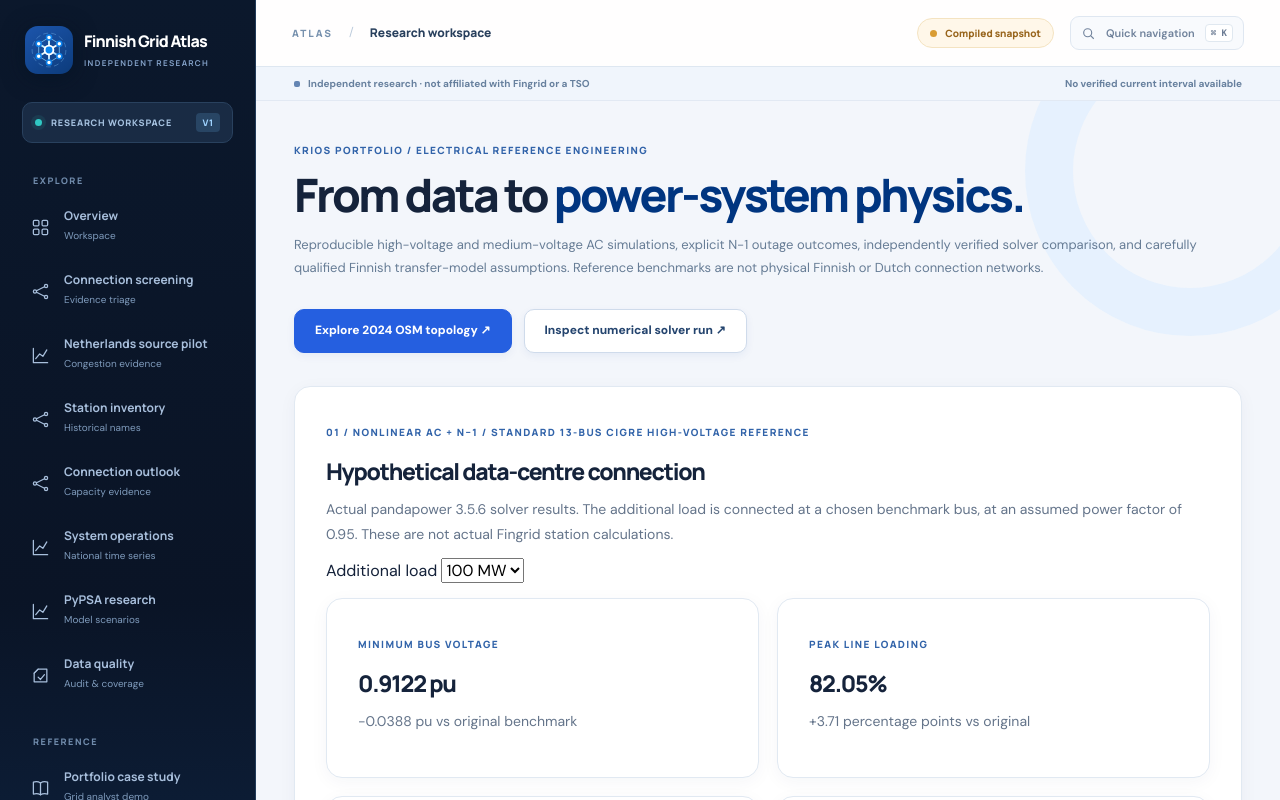
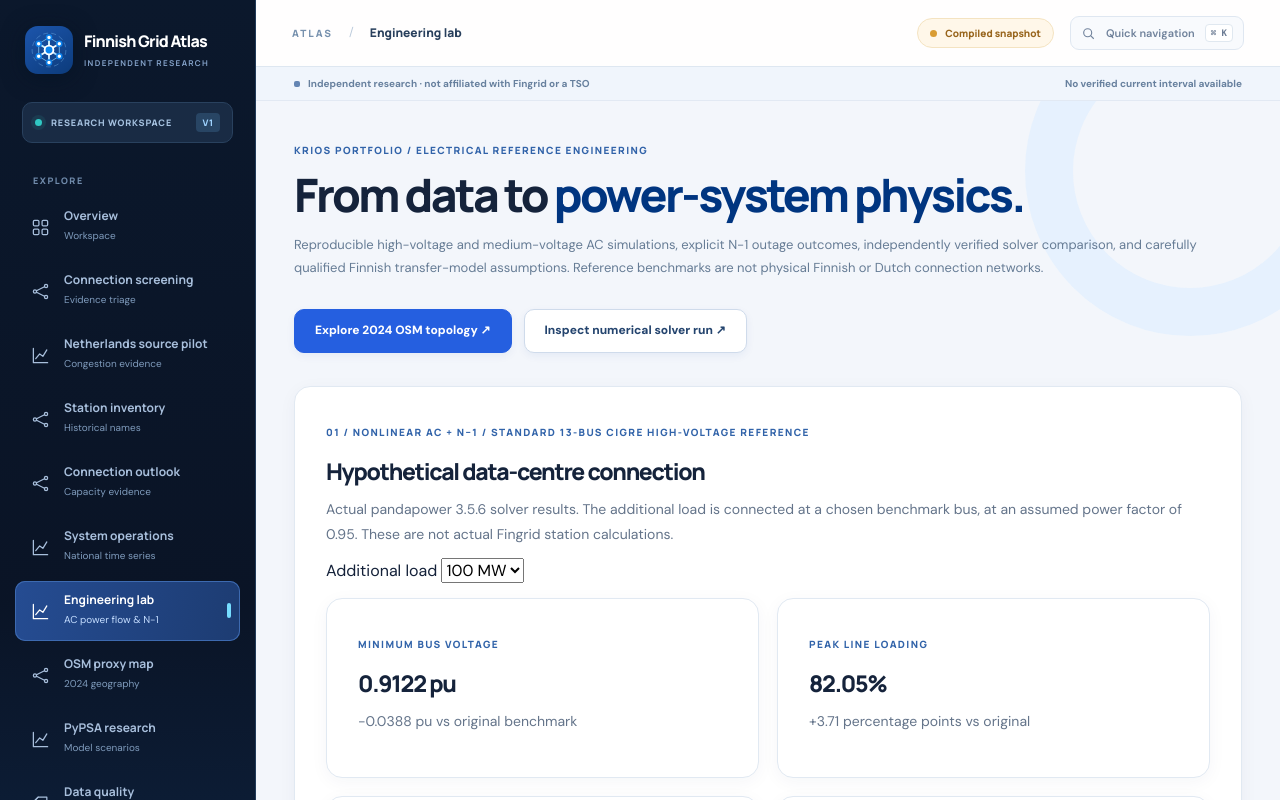
Before and after one commit to abhijith-sivaprasadan/finnish-grid-connection-evidence, a Next.js app in the folder website/: page /engineering in a window 1280 px wide. Shown: the top 800 px of the page. Built offline with nearby package versions, Linux system fonts and the light colour scheme.

Commit message:
Link benchmark/OSM engineering research and HTTP smoke verification: website/src/components/dashboard-shell.tsx

```diff
--- a/website/src/components/dashboard-shell.tsx
+++ b/website/src/components/dashboard-shell.tsx
@@ -12,6 +12,8 @@ const nav = [
   {href:"/stations",label:"Station inventory",hint:"Historical names",icon:"nodes",group:"EXPLORE"},
   {href:"/connections",label:"Connection outlook",hint:"Capacity evidence",icon:"nodes",group:"EXPLORE"},
   {href:"/operations",label:"System operations",hint:"National time series",icon:"chart",group:"EXPLORE"},
+  {href:"/engineering",label:"Engineering lab",hint:"AC power flow & N−1",icon:"chart",group:"EXPLORE"},
+  {href:"/network-map",label:"OSM proxy map",hint:"2024 geography",icon:"nodes",group:"EXPLORE"},
   {href:"/analysis",label:"PyPSA research",hint:"Model scenarios",icon:"chart",group:"EXPLORE"},
   {href:"/quality",label:"Data quality",hint:"Audit & coverage",icon:"check",group:"EXPLORE"},
   {href:"/case-study",label:"Portfolio case study",hint:"Grid analyst demo",icon:"book",group:"REFERENCE"},
```
